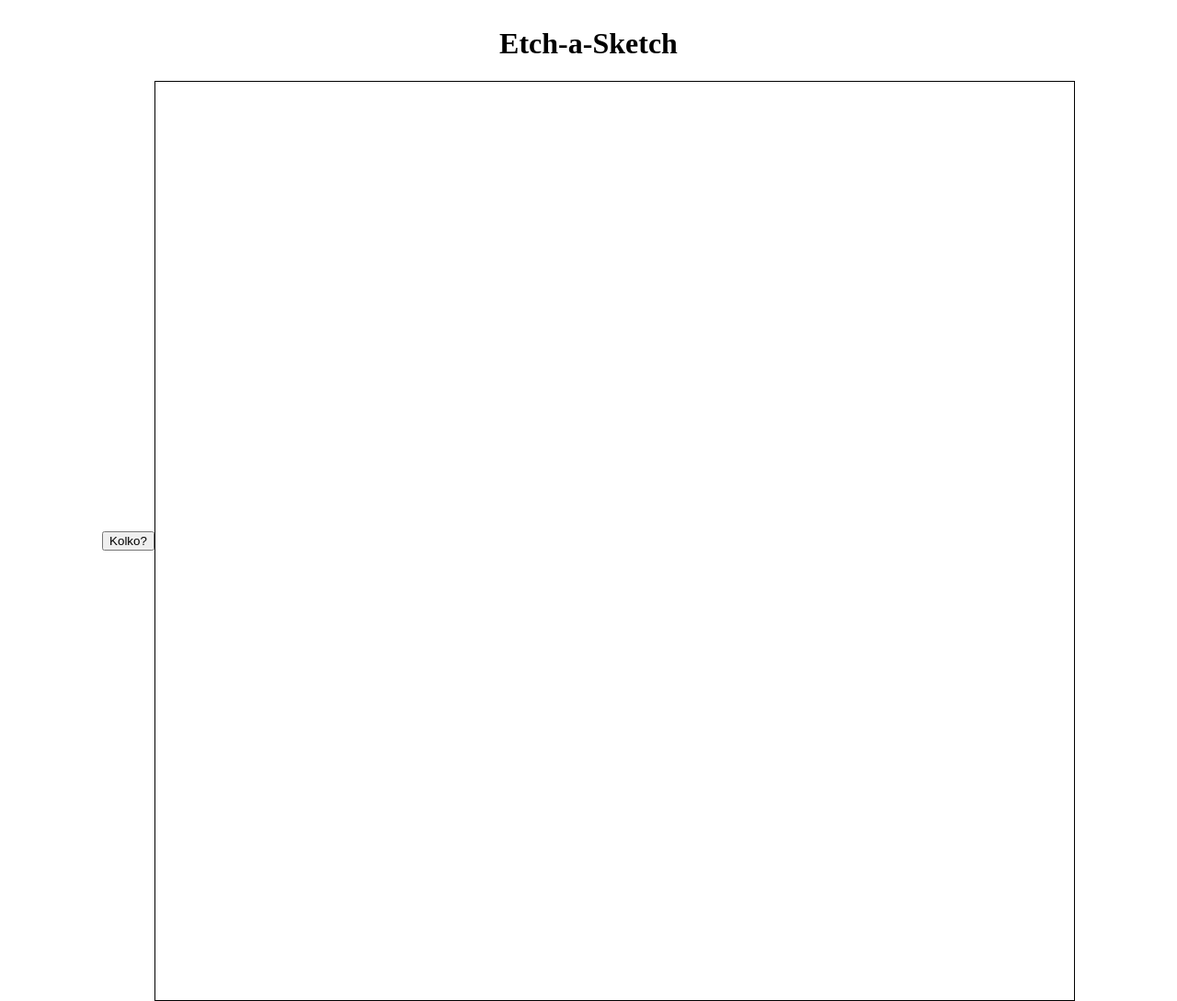
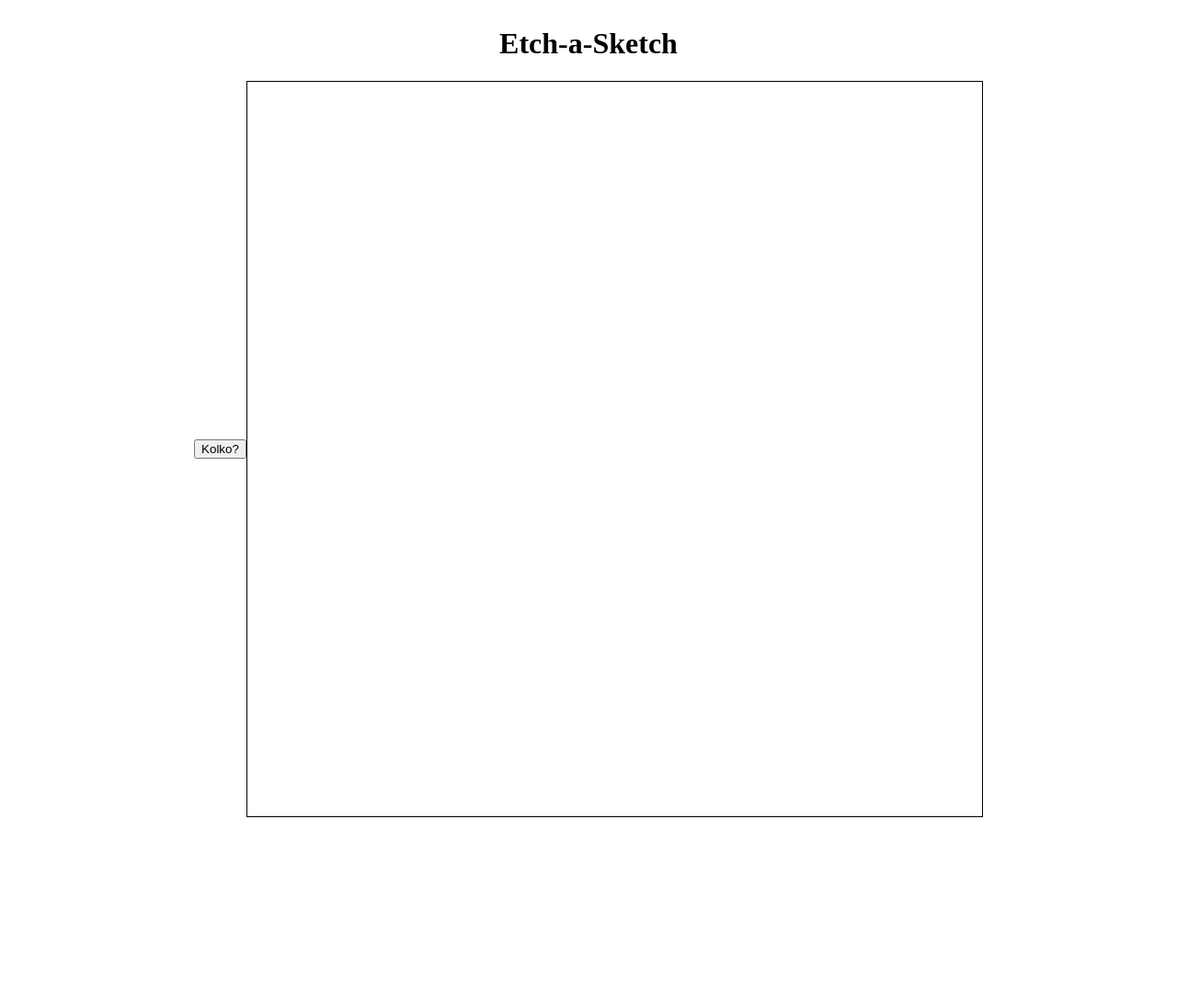
Before and after one commit to Relyful/topEtchASketch, a plain HTML site: page index.html in a window 1280 px wide. Shown: the whole page at 92% size. After the commit the page ends 897 px from the top, so only its background shows below. Drawn offline with Linux system fonts and the light colour scheme.

Commit message:
Change the size of draw area and start working on random color when hovering over divs

```diff
--- a/script.js
+++ b/script.js
@@ -23,7 +23,7 @@ function drawGrid() {
 
     for (let i = 0; i < divAmmount; i++) {
         const newDiv = document.createElement('div');
-        let calcSize = 1000/userSize;
+        let calcSize = 800/userSize;
         newDiv.style.height = `${calcSize}px`;
         newDiv.style.width = `${calcSize}px`;
         newDiv.classList.add('drawBox');
--- a/style.css
+++ b/style.css
@@ -12,8 +12,8 @@ html {
 }
 
 .drawArea {
-    width: 1001px;
-    height: 1001px;
+    width: 801px;
+    height: 801px;
     display: flex;
     flex-wrap: wrap;
     border: solid black 1px;
```
